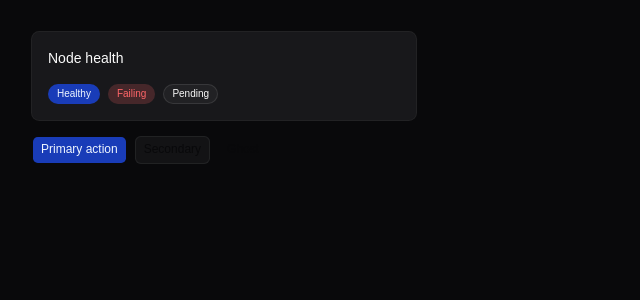
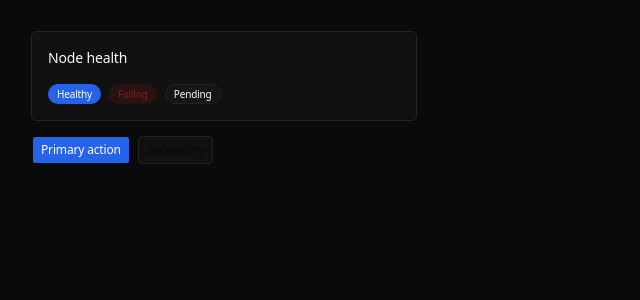
Before and after one commit to AkshatDeepansh/Castai_V2, a React (Vite) app: page / in a window 1280 px wide. Shown: the top 300 px of the page, without its empty margins (0-640 px from the left). Built offline with nearby package versions, Linux system fonts and the light colour scheme.

Commit message:
tweakcn theme applied

```diff
--- a/src/index.css
+++ b/src/index.css
@@ -7,7 +7,7 @@
 
 @theme inline {
     --font-heading: var(--font-sans);
-    --font-sans: 'Inter Variable', sans-serif;
+    --font-sans: Geist Sans, system-ui, sans-serif;
     --color-sidebar-ring: var(--sidebar-ring);
     --color-sidebar-border: var(--sidebar-border);
     --color-sidebar-accent-foreground: var(--sidebar-accent-foreground);
@@ -46,75 +46,143 @@
     --radius-2xl: calc(var(--radius) * 1.8);
     --radius-3xl: calc(var(--radius) * 2.2);
     --radius-4xl: calc(var(--radius) * 2.6);
+    --font-mono: Geist Mono, monospace;
+    --font-serif: Geist Sans, serif;
+    --radius: 0.25rem;
+    --tracking-tighter: calc(var(--tracking-normal) - 0.05em);
+    --tracking-tight: calc(var(--tracking-normal) - 0.025em);
+    --tracking-wide: calc(var(--tracking-normal) + 0.025em);
+    --tracking-wider: calc(var(--tracking-normal) + 0.05em);
+    --tracking-widest: calc(var(--tracking-normal) + 0.1em);
+    --tracking-normal: var(--tracking-normal);
+    --shadow-2xl: var(--shadow-2xl);
+    --shadow-xl: var(--shadow-xl);
+    --shadow-lg: var(--shadow-lg);
+    --shadow-md: var(--shadow-md);
+    --shadow: var(--shadow);
+    --shadow-sm: var(--shadow-sm);
+    --shadow-xs: var(--shadow-xs);
+    --shadow-2xs: var(--shadow-2xs);
+    --spacing: var(--spacing);
+    --letter-spacing: var(--letter-spacing);
+    --shadow-offset-y: var(--shadow-offset-y);
+    --shadow-offset-x: var(--shadow-offset-x);
+    --shadow-spread: var(--shadow-spread);
+    --shadow-blur: var(--shadow-blur);
+    --shadow-opacity: var(--shadow-opacity);
+    --shadow-color: var(--shadow-color);
+    --color-destructive-foreground: var(--destructive-foreground);
 }
 
 :root {
-    --background: oklch(1 0 0);
-    --foreground: oklch(0.141 0.005 285.823);
-    --card: oklch(1 0 0);
-    --card-foreground: oklch(0.141 0.005 285.823);
-    --popover: oklch(1 0 0);
-    --popover-foreground: oklch(0.141 0.005 285.823);
-    --primary: oklch(0.488 0.243 264.376);
-    --primary-foreground: oklch(0.97 0.014 254.604);
-    --secondary: oklch(0.967 0.001 286.375);
-    --secondary-foreground: oklch(0.21 0.006 285.885);
-    --muted: oklch(0.967 0.001 286.375);
-    --muted-foreground: oklch(0.552 0.016 285.938);
-    --accent: oklch(0.967 0.001 286.375);
-    --accent-foreground: oklch(0.21 0.006 285.885);
-    --destructive: oklch(0.577 0.245 27.325);
-    --border: oklch(0.92 0.004 286.32);
-    --input: oklch(0.92 0.004 286.32);
-    --ring: oklch(0.705 0.015 286.067);
-    --chart-1: oklch(0.871 0.006 286.286);
-    --chart-2: oklch(0.552 0.016 285.938);
-    --chart-3: oklch(0.442 0.017 285.786);
-    --chart-4: oklch(0.37 0.013 285.805);
-    --chart-5: oklch(0.274 0.006 286.033);
-    --radius: 0.45rem;
-    --sidebar: oklch(0.985 0 0);
-    --sidebar-foreground: oklch(0.141 0.005 285.823);
-    --sidebar-primary: oklch(0.546 0.245 262.881);
-    --sidebar-primary-foreground: oklch(0.97 0.014 254.604);
-    --sidebar-accent: oklch(0.967 0.001 286.375);
-    --sidebar-accent-foreground: oklch(0.21 0.006 285.885);
-    --sidebar-border: oklch(0.92 0.004 286.32);
-    --sidebar-ring: oklch(0.705 0.015 286.067);
+    --background: oklch(1.0000 0 0);
+    --foreground: oklch(0.1448 0 0);
+    --card: oklch(1.0000 0 0);
+    --card-foreground: oklch(0.1448 0 0);
+    --popover: oklch(1.0000 0 0);
+    --popover-foreground: oklch(0.1448 0 0);
+    --primary: oklch(0.5461 0.2152 262.8809);
+    --primary-foreground: oklch(1.0000 0 0);
+    --secondary: oklch(0.9674 0.0013 286.3752);
+    --secondary-foreground: oklch(0.2103 0.0059 285.8852);
+    --muted: oklch(0.9674 0.0013 286.3752);
+    --muted-foreground: oklch(0.5517 0.0138 285.9385);
+    --accent: oklch(0.9674 0.0013 286.3752);
+    --accent-foreground: oklch(0.2103 0.0059 285.8852);
+    --destructive: oklch(0.6368 0.2078 25.3313);
+    --border: oklch(0.9197 0.0040 286.3202);
+    --input: oklch(0.9197 0.0040 286.3202);
+    --ring: oklch(0.5461 0.2152 262.8809);
+    --chart-1: oklch(0.5461 0.2152 262.8809);
+    --chart-2: oklch(0.6959 0.1491 162.4796);
+    --chart-3: oklch(0.7686 0.1647 70.0804);
+    --chart-4: oklch(0.5854 0.2041 277.1173);
+    --chart-5: oklch(0.6559 0.2118 354.3084);
+    --radius: 0.25rem;
+    --sidebar: oklch(0.9851 0 0);
+    --sidebar-foreground: oklch(0.2103 0.0059 285.8852);
+    --sidebar-primary: oklch(0.5461 0.2152 262.8809);
+    --sidebar-primary-foreground: oklch(1.0000 0 0);
+    --sidebar-accent: oklch(0.9674 0.0013 286.3752);
+    --sidebar-accent-foreground: oklch(0.2103 0.0059 285.8852);
+    --sidebar-border: oklch(0.9197 0.0040 286.3202);
+    --sidebar-ring: oklch(0.5461 0.2152 262.8809);
+    --destructive-foreground: oklch(0.9851 0 0);
+    --font-sans: Geist Sans, system-ui, sans-serif;
+    --font-serif: Geist Sans, serif;
+    --font-mono: Geist Mono, monospace;
+    --shadow-color: 0,0,0;
+    --shadow-opacity: 0.05;
+    --shadow-blur: 4px;
+    --shadow-spread: 0px;
+    --shadow-offset-x: 0px;
+    --shadow-offset-y: 1px;
+    --letter-spacing: -0.015em;
+    --spacing: 0.25rem;
+    --shadow-2xs: 0px 1px 4px 0px hsl(0,0,0 / 0.03);
+    --shadow-xs: 0px 1px 4px 0px hsl(0,0,0 / 0.03);
+    --shadow-sm: 0px 1px 4px 0px hsl(0,0,0 / 0.05), 0px 1px 2px -1px hsl(0,0,0 / 0.05);
+    --shadow: 0px 1px 4px 0px hsl(0,0,0 / 0.05), 0px 1px 2px -1px hsl(0,0,0 / 0.05);
+    --shadow-md: 0px 1px 4px 0px hsl(0,0,0 / 0.05), 0px 2px 4px -1px hsl(0,0,0 / 0.05);
+    --shadow-lg: 0px 1px 4px 0px hsl(0,0,0 / 0.05), 0px 4px 6px -1px hsl(0,0,0 / 0.05);
+    --shadow-xl: 0px 1px 4px 0px hsl(0,0,0 / 0.05), 0px 8px 10px -1px hsl(0,0,0 / 0.05);
+    --shadow-2xl: 0px 1px 4px 0px hsl(0,0,0 / 0.13);
+    --tracking-normal: -0.01em;
 }
 
 .dark {
-    --background: oklch(0.141 0.005 285.823);
-    --foreground: oklch(0.985 0 0);
-    --card: oklch(0.21 0.006 285.885);
-    --card-foreground: oklch(0.985 0 0);
-    --popover: oklch(0.21 0.006 285.885);
-    --popover-foreground: oklch(0.985 0 0);
-    --primary: oklch(0.424 0.199 265.638);
-    --primary-foreground: oklch(0.97 0.014 254.604);
-    --secondary: oklch(0.274 0.006 286.033);
-    --secondary-foreground: oklch(0.985 0 0);
-    --muted: oklch(0.274 0.006 286.033);
-    --muted-foreground: oklch(0.705 0.015 286.067);
-    --accent: oklch(0.274 0.006 286.033);
-    --accent-foreground: oklch(0.985 0 0);
-    --destructive: oklch(0.704 0.191 22.216);
-    --border: oklch(1 0 0 / 10%);
-    --input: oklch(1 0 0 / 15%);
-    --ring: oklch(0.552 0.016 285.938);
-    --chart-1: oklch(0.871 0.006 286.286);
-    --chart-2: oklch(0.552 0.016 285.938);
-    --chart-3: oklch(0.442 0.017 285.786);
-    --chart-4: oklch(0.37 0.013 285.805);
-    --chart-5: oklch(0.274 0.006 286.033);
-    --sidebar: oklch(0.21 0.006 285.885);
-    --sidebar-foreground: oklch(0.985 0 0);
-    --sidebar-primary: oklch(0.623 0.214 259.815);
-    --sidebar-primary-foreground: oklch(0.97 0.014 254.604);
-    --sidebar-accent: oklch(0.274 0.006 286.033);
-    --sidebar-accent-foreground: oklch(0.985 0 0);
-    --sidebar-border: oklch(1 0 0 / 10%);
-    --sidebar-ring: oklch(0.552 0.016 285.938);
+    --background: oklch(0.1448 0 0);
+    --foreground: oklch(0.9851 0 0);
+    --card: oklch(0.1776 0 0);
+    --card-foreground: oklch(0.9851 0 0);
+    --popover: oklch(0.1776 0 0);
+    --popover-foreground: oklch(0.9851 0 0);
+    --primary: oklch(0.5461 0.2152 262.8809);
+    --primary-foreground: oklch(1.0000 0 0);
+    --secondary: oklch(0.2178 0 0);
+    --secondary-foreground: oklch(0.9851 0 0);
+    --muted: oklch(0.2178 0 0);
+    --muted-foreground: oklch(0.7090 0 0);
+    --accent: oklch(0.2178 0 0);
+    --accent-foreground: oklch(0.9851 0 0);
+    --destructive: oklch(0.3958 0.1331 25.7230);
+    --border: oklch(0.2520 0 0);
+    --input: oklch(0.2520 0 0);
+    --ring: oklch(0.5461 0.2152 262.8809);
+    --chart-1: oklch(0.5461 0.2152 262.8809);
+    --chart-2: oklch(0.6959 0.1491 162.4796);
+    --chart-3: oklch(0.7686 0.1647 70.0804);
+    --chart-4: oklch(0.5854 0.2041 277.1173);
+    --chart-5: oklch(0.6559 0.2118 354.3084);
+    --sidebar: oklch(0.1448 0 0);
+    --sidebar-foreground: oklch(0.9851 0 0);
+    --sidebar-primary: oklch(0.5461 0.2152 262.8809);
+    --sidebar-primary-foreground: oklch(1.0000 0 0);
+    --sidebar-accent: oklch(0.1776 0 0);
+    --sidebar-accent-foreground: oklch(0.9851 0 0);
+    --sidebar-border: oklch(0.2520 0 0);
+    --sidebar-ring: oklch(0.5461 0.2152 262.8809);
+    --destructive-foreground: oklch(0.9851 0 0);
+    --radius: 0.25rem;
+    --font-sans: Geist Sans, system-ui, sans-serif;
+    --font-serif: Geist Sans, serif;
+    --font-mono: Geist Mono, monospace;
+    --shadow-color: 0,0,0;
+    --shadow-opacity: 0.2;
+    --shadow-blur: 10px;
+    --shadow-spread: 0px;
+    --shadow-offset-x: 0px;
+    --shadow-offset-y: 4px;
+    --letter-spacing: -0.01em;
+    --spacing: 0.25rem;
+    --shadow-2xs: 0px 4px 10px 0px hsl(0,0,0 / 0.10);
+    --shadow-xs: 0px 4px 10px 0px hsl(0,0,0 / 0.10);
+    --shadow-sm: 0px 4px 10px 0px hsl(0,0,0 / 0.20), 0px 1px 2px -1px hsl(0,0,0 / 0.20);
+    --shadow: 0px 4px 10px 0px hsl(0,0,0 / 0.20), 0px 1px 2px -1px hsl(0,0,0 / 0.20);
+    --shadow-md: 0px 4px 10px 0px hsl(0,0,0 / 0.20), 0px 2px 4px -1px hsl(0,0,0 / 0.20);
+    --shadow-lg: 0px 4px 10px 0px hsl(0,0,0 / 0.20), 0px 4px 6px -1px hsl(0,0,0 / 0.20);
+    --shadow-xl: 0px 4px 10px 0px hsl(0,0,0 / 0.20), 0px 8px 10px -1px hsl(0,0,0 / 0.20);
+    --shadow-2xl: 0px 4px 10px 0px hsl(0,0,0 / 0.50);
 }
 
 @layer base {
@@ -123,6 +191,7 @@
     }
   body {
     @apply bg-background text-foreground;
+    letter-spacing: var(--tracking-normal);
     }
   button:not(:disabled), [role="button"]:not(:disabled) {
     cursor: pointer;
```
